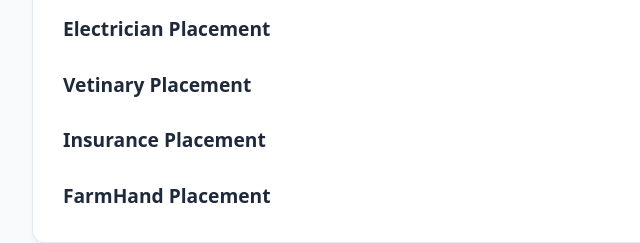
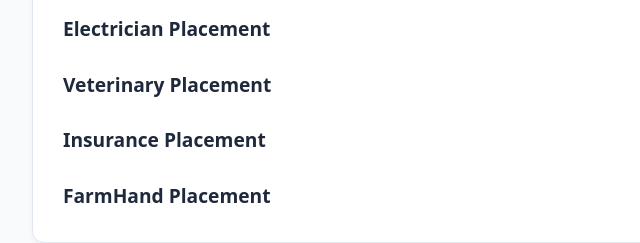
Before and after one commit to mcusick001/MyCV, a plain HTML site: page index.html in a window 1280 px wide. Shown: the part 1494-1737 px from the top of the page, 178-818 px from the left. Drawn offline with Linux system fonts and the light colour scheme.

Commit message:
Update index.html

```diff
--- a/index.html
+++ b/index.html
@@ -111,7 +111,7 @@
             </div>
             <div class="timeline-item">
                 <div class="timeline-header">
-                    <h3>Vetinary Placement</h3>
+                    <h3>Veterinary Placement</h3>
                     <span class="date">Nov 2017 - Nov 2017</span>
                 </div>
             </div>
```
